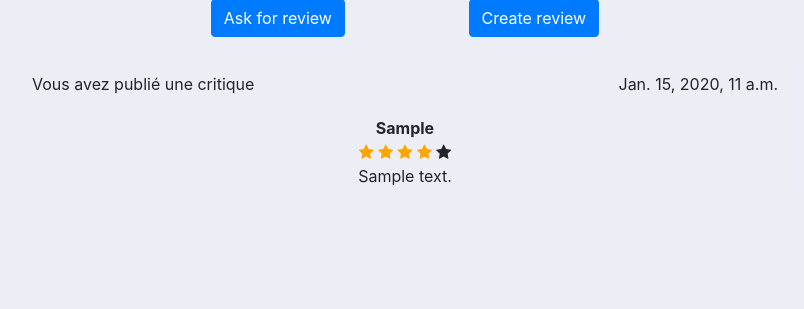
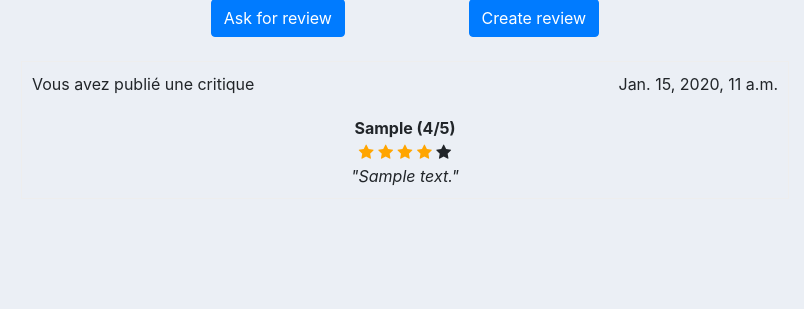
Before and after one commit to Alexandremerancienne/LITReview, a Django app: page / in a window 1280 px wide. Shown: the part 110-419 px from the top of the page, without its empty margins (235-1039 px from the left). Run offline with Django 3.2, Linux system fonts and the light colour scheme; a user stored in the database is signed in; tables that the repository leaves empty hold one stand-in row (values such as "Sample post"); some libraries are stand-ins or nearby versions.

Commit message:
Presentation of users' reviews improved with quotations and rating ratio

```diff
--- a/accounts/templates/accounts/homepage.html
+++ b/accounts/templates/accounts/homepage.html
@@ -63,7 +63,7 @@
       {{ review.time_created }}
       </div>
       <div class="review_title">
-        <b>{{ review.headline }}</b><br/>
+        <b>{{ review.headline }} ({{ review.rating }}/5)</b><br/>
         {% with score=review.rating remaining_points=5|sub:review.rating %}
             {% with ''|center:score as yellow_stars %}
               {% for _ in yellow_stars %}
@@ -77,7 +77,9 @@
             {% endwith %}
         {% endwith %}
           <br/>
-        {{ review.body }}
+        {% if review.body %}
+          <div class="review-body">"{{ review.body }}"</div>
+        {% endif %}
       </div>
     </div>
     <br/>
--- a/static/css/accounts_homepage.css
+++ b/static/css/accounts_homepage.css
@@ -28,3 +28,7 @@ form{
     margin-top:20px;
     text-align:center;
 }
+
+.review-body{
+    font-style:italic;
+}
```
